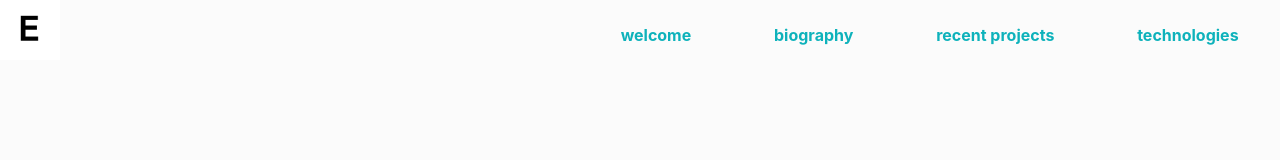
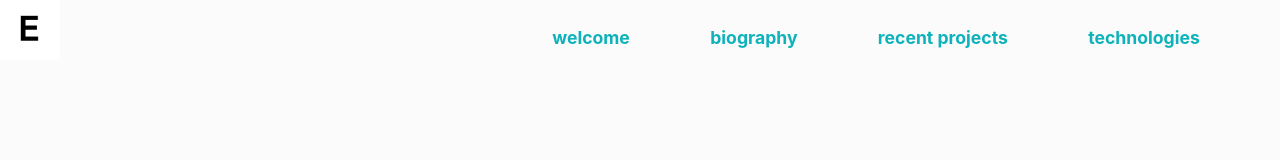
Before and after one commit to ezegonmac/portfolio_2022, a Next.js app: page / in a window 1280 px wide. Shown: the top 160 px of the page. Built offline with nearby package versions, Linux system fonts and the light colour scheme.

Commit message:
Reduced navbar size

```diff
--- a/components/Navbar.js
+++ b/components/Navbar.js
@@ -1,5 +1,4 @@
 import styled from "styled-components"
-import Image from "next/dist/client/image"
 import Link from "next/link"
 import useWindowDimensions from "../hooks/useWindowDimensions"
 
@@ -12,11 +11,17 @@ const NavbarStyled = styled.div`
 
 const LogoStyled = styled.div`
     display: flex;
+
+    & img {
+        width: 60px;
+        height: 60px;
+    }
 `
 
 const NavigationStyled = styled.ul`
     list-style: none;
     display: flex;
+    padding-right: 2.5rem;
     margin: 0;
 `
 
@@ -24,12 +29,13 @@ const NavLinkStyled = styled.li`
     font-weight: bold;
     width: max-content;
     display: flex;
-    padding: 1.4em 2.4em 0.7em 2.4em ;
+    padding: 1.4em 2.2em 0.7em 2.2em ;
 
     & a {
         color: var(--clr-2-light);
         text-transform: lowercase;
-        padding: 3px;
+        padding: 5px;
+        font-size: 1.1rem;
 
         &:hover {
             color: var(--clr-6);
@@ -61,7 +67,7 @@ const Navigation = () => {
 const Logo = () => {
     return(
         <LogoStyled>
-            <Image src="/Logo.jpg" width={60} height={60}/>
+            <img src="/Logo.jpg"/>
         </LogoStyled>
     )
 }
--- a/components/Section.js
+++ b/components/Section.js
@@ -8,7 +8,6 @@ const SectionWrapper = styled.div`
 
 const TwoColsSection = styled.section`
     display: grid;
-    padding-block: 2rem;
     min-height: 75vh;
     grid-template-columns: repeat(auto-fit, minmax(15rem, 1fr));
 `
```
